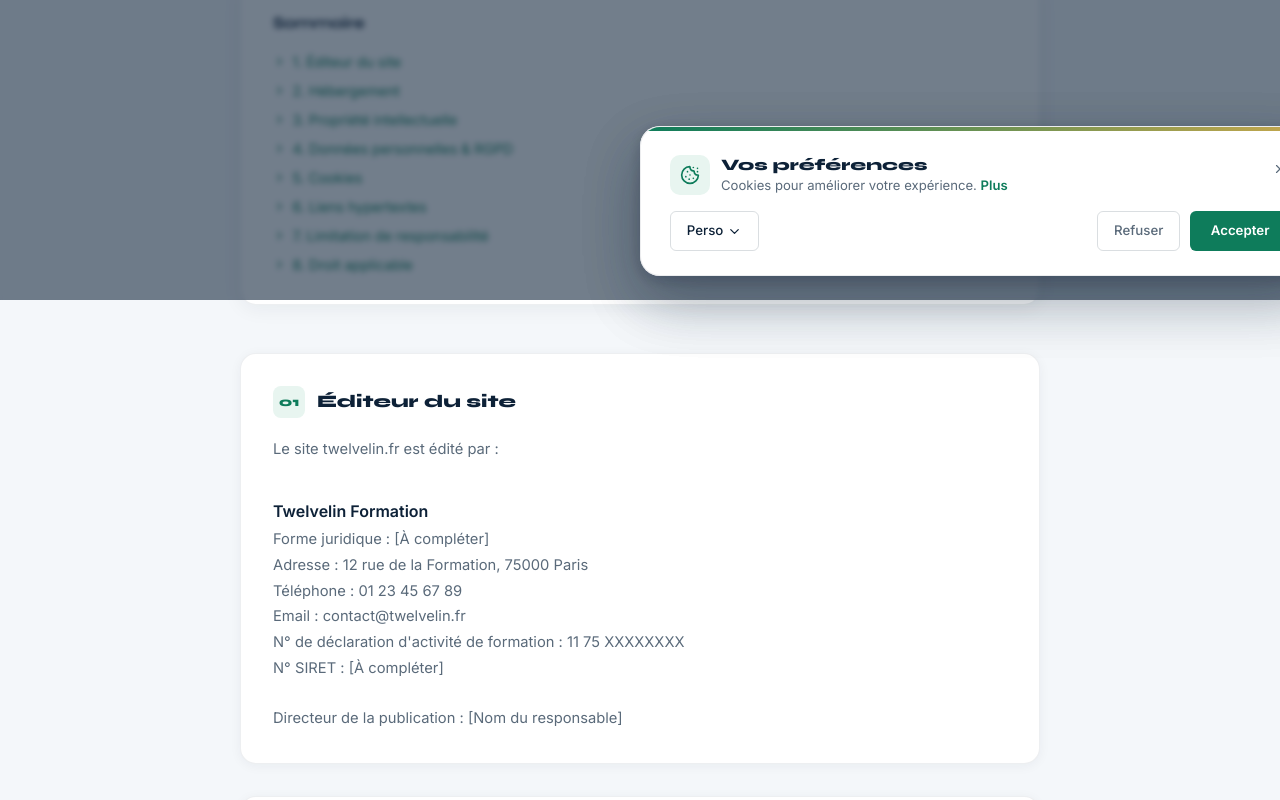
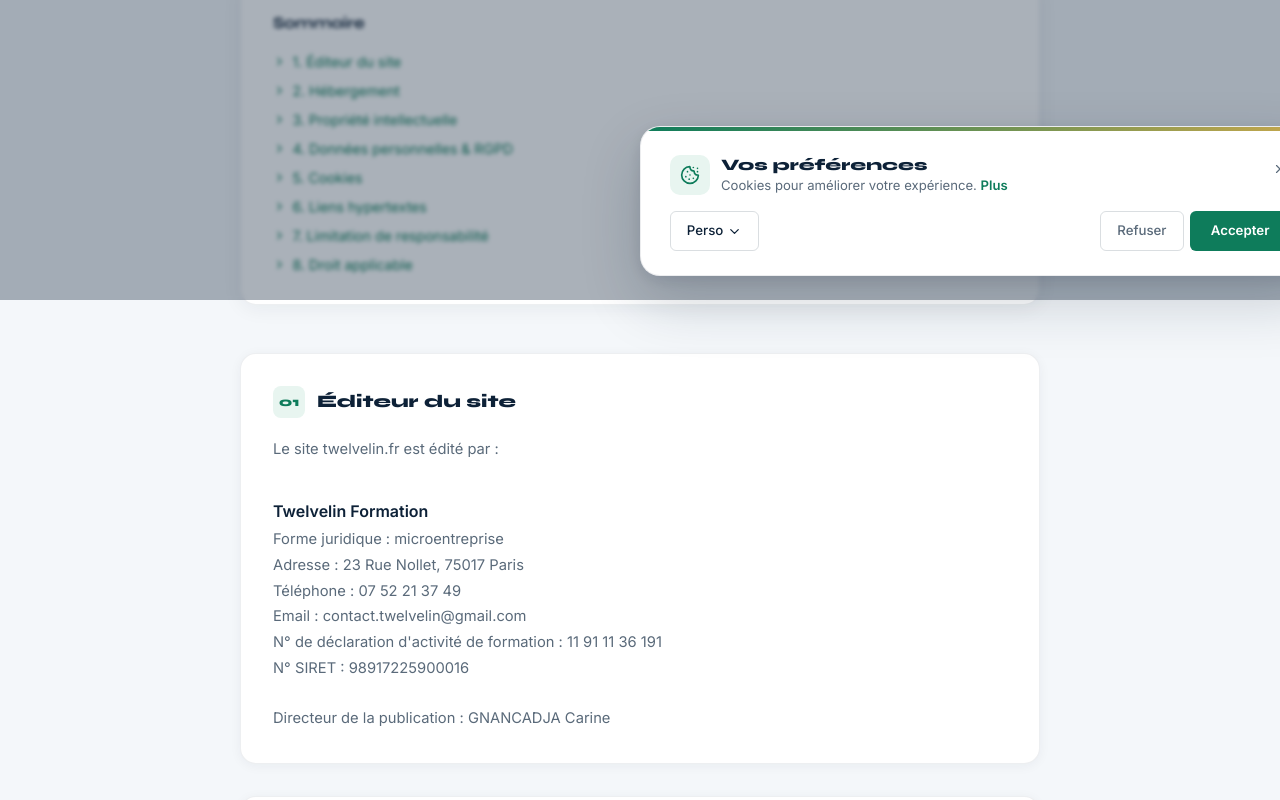
Before and after one commit to Yutux/twelvelin, a Next.js app: page /mentions-legales in a window 1280 px wide. Shown: the part 500-1300 px from the top of the page. Built offline with nearby package versions, Linux system fonts and the light colour scheme.

Commit message:
feat: update contact information and SEO keywords across the application

```diff
--- a/app/mentions-legales/MentionsContent.tsx
+++ b/app/mentions-legales/MentionsContent.tsx
@@ -9,14 +9,14 @@
     content: `Le site twelvelin.fr est édité par :
 
 **Twelvelin Formation**
-Forme juridique : [À compléter]
-Adresse : 12 rue de la Formation, 75000 Paris
-Téléphone : 01 23 45 67 89
-Email : contact@twelvelin.fr
-N° de déclaration d'activité de formation : 11 75 XXXXXXXX
-N° SIRET : [À compléter]
+Forme juridique : microentreprise
+Adresse : 23 Rue Nollet, 75017 Paris
+Téléphone : 07 52 21 37 49
+Email : contact.twelvelin@gmail.com
+N° de déclaration d'activité de formation : 11 91 11 36 191
+N° SIRET : 98917225900016
 
-Directeur de la publication : [Nom du responsable]`,
+Directeur de la publication : GNANCADJA Carine`,
   },
   {
     title: "2. Hébergement",
--- a/app/nous-contacter/ContactContent.tsx
+++ b/app/nous-contacter/ContactContent.tsx
@@ -71,9 +71,9 @@
             {/* Coordonnées */}
             <div style={{ display: "flex", flexDirection: "column", gap: "0.9rem", marginBottom: "2rem" }}>
               {[
-                { icon: <MapPin size={18} />, label: "Adresse", val: "12 rue de la Formation, 75000 Paris", color: "var(--emerald)" },
-                { icon: <Mail size={18} />, label: "Email", val: "contact@twelvelin.fr", color: "var(--gold)" },
-                { icon: <Phone size={18} />, label: "Téléphone", val: "01 23 45 67 89", color: "var(--emerald)" },
+                { icon: <MapPin size={18} />, label: "Adresse", val: "23 Rue Nollet, 75017 Paris.", color: "var(--emerald)" },
+                { icon: <Mail size={18} />, label: "Email", val: "contact.twelvelin@gmail.com", color: "var(--gold)" },
+                { icon: <Phone size={18} />, label: "Téléphone", val: "07 52 21 37 49", color: "var(--emerald)" },
                 { icon: <Clock size={18} />, label: "Horaires", val: "Lun–Ven : 9h–18h", color: "var(--gold)" },
               ].map((c, i) => (
                 <motion.div key={i}
--- a/components/UI/CookieBanner.tsx
+++ b/components/UI/CookieBanner.tsx
@@ -30,35 +30,34 @@
   return { consent, save };
 }
 
-export default function CookieBanner({ forceOpen }: { forceOpen?: boolean }) {
-  // On lit localStorage directement à l'init pour éviter le race condition
+export default function CookieBanner() {
   const [visible, setVisible] = useState(false);
   const [expanded, setExpanded] = useState(false);
   const [analytics, setAnalytics] = useState(true);
   const [isMobile, setIsMobile] = useState(false);
 
+  // 1. Affichage automatique au premier visit
   useEffect(() => {
-    // Détecter si on est en mobile
+    const stored = localStorage.getItem(COOKIE_KEY);
+    if (stored) return;
+    const timer = setTimeout(() => setVisible(true), 1000);
+    return () => clearTimeout(timer);
+  }, []);
+
+  // 2. Écoute le bouton "Gérer mes cookies" du footer
+  useEffect(() => {
+    const handler = () => setVisible(true);
+    window.addEventListener("openCookieBanner", handler);
+    return () => window.removeEventListener("openCookieBanner", handler);
+  }, []);
+
+  // 3. Détecter mobile
+  useEffect(() => {
     const checkMobile = () => setIsMobile(window.innerWidth < 640);
     checkMobile();
     window.addEventListener("resize", checkMobile);
     return () => window.removeEventListener("resize", checkMobile);
   }, []);
-
-  useEffect(() => {
-    // Vérifier si un choix existe déjà
-    const stored = localStorage.getItem(COOKIE_KEY);
-    if (stored && !forceOpen) return; // Déjà un choix — on n'affiche pas sauf si on force l'ouverture
-
-    if (forceOpen) {
-      setVisible(true);
-      return;
-    }
-
-    // Pas encore de choix → afficher après délai
-    const timer = setTimeout(() => setVisible(true), 1000);
-    return () => clearTimeout(timer);
-  }, [forceOpen]); // Réagir si on force l'ouverture depuis le parent
 
   const save = (state: ConsentState) => {
     localStorage.setItem(COOKIE_KEY, JSON.stringify(state));
@@ -115,22 +114,24 @@
                     <Cookie size={isMobile ? 16 : 20} color="var(--emerald)" />
                   </div>
                   <div style={{ minWidth: 0, flex: 1 }}>
-                    <h3 style={{ fontFamily: "Syne,sans-serif", fontWeight: 800, fontSize: isMobile ? "0.82rem" : "1rem", color: "var(--navy)", marginBottom: "0.2rem", lineHeight: 1.3, margin: 0, wordBreak: "break-word" }}>
+                    <h3 style={{ fontFamily: "Syne,sans-serif", fontWeight: 800, fontSize: isMobile ? "0.82rem" : "1rem", color: "var(--navy)", margin: 0, lineHeight: 1.3, wordBreak: "break-word" }}>
                       Vos préférences
                     </h3>
-                    <p style={{ color: "var(--gray-text)", fontSize: isMobile ? "0.72rem" : "0.82rem", lineHeight: 1.4, marginBottom: 0, margin: 0, wordWrap: "break-word", overflowWrap: "break-word" }}>
+                    <p style={{ color: "var(--gray-text)", fontSize: isMobile ? "0.72rem" : "0.82rem", lineHeight: 1.4, margin: 0, overflowWrap: "break-word" }}>
                       Cookies pour améliorer votre expérience.{" "}
-                      <Link href="/mentions-legales" style={{ color: "var(--emerald)", textDecoration: "none", fontWeight: 600, display: "inline" }}>
+                      <Link href="/mentions-legales" style={{ color: "var(--emerald)", textDecoration: "none", fontWeight: 600 }}>
                         Plus
                       </Link>
                     </p>
                   </div>
                 </div>
-                <button onClick={rejectAll}
-                  style={{ background: "none", border: "none", cursor: "pointer", color: "var(--gray-text)", padding: "0", flexShrink: 0, borderRadius: 6, transition: "background 0.15s", width: 20, height: 20, display: "flex", alignItems: "center", justifyContent: "center", marginTop: "0.2rem" }}
+                <button
+                  onClick={rejectAll}
                   aria-label="Fermer"
+                  style={{ background: "none", border: "none", cursor: "pointer", color: "var(--gray-text)", padding: 0, flexShrink: 0, borderRadius: 6, width: 20, height: 20, display: "flex", alignItems: "center", justifyContent: "center", marginTop: "0.2rem" }}
                   onMouseEnter={e => e.currentTarget.style.background = "rgba(13,33,55,0.06)"}
-                  onMouseLeave={e => e.currentTarget.style.background = "none"}>
+                  onMouseLeave={e => e.currentTarget.style.background = "none"}
+                >
                   <X size={14} />
                 </button>
               </div>
@@ -170,33 +171,41 @@
 
               {/* Actions */}
               <div style={{ display: "flex", alignItems: "stretch", gap: isMobile && expanded ? "0" : isMobile ? "0.4rem" : "0.75rem", flexDirection: isMobile && expanded ? "column" : "row", width: "100%" }}>
-                <button onClick={() => setExpanded(!expanded)}
-                  style={{ display: "flex", alignItems: "center", justifyContent: "center", gap: "0.2rem", background: "none", border: "1px solid rgba(13,33,55,0.15)", color: "var(--navy)", padding: isMobile ? "0.4rem 0.6rem" : "0.55rem 1rem", borderRadius: 6, fontWeight: 500, fontSize: isMobile ? "0.73rem" : "0.83rem", cursor: "pointer", fontFamily: "Inter,sans-serif", transition: "background 0.15s", width: isMobile && expanded ? "100%" : isMobile && !expanded ? "auto" : "auto", whiteSpace: "nowrap", flex: 0 }}
+                <button
+                  onClick={() => setExpanded(!expanded)}
+                  style={{ display: "flex", alignItems: "center", justifyContent: "center", gap: "0.2rem", background: "none", border: "1px solid rgba(13,33,55,0.15)", color: "var(--navy)", padding: isMobile ? "0.4rem 0.6rem" : "0.55rem 1rem", borderRadius: 6, fontWeight: 500, fontSize: isMobile ? "0.73rem" : "0.83rem", cursor: "pointer", fontFamily: "Inter,sans-serif", transition: "background 0.15s", whiteSpace: "nowrap", flex: 0 }}
                   onMouseEnter={e => e.currentTarget.style.background = "var(--bg-light)"}
-                  onMouseLeave={e => e.currentTarget.style.background = "none"}>
+                  onMouseLeave={e => e.currentTarget.style.background = "none"}
+                >
                   Perso {expanded ? <ChevronUp size={15} /> : <ChevronDown size={15} />}
                 </button>
 
                 {expanded && (
-                  <button onClick={saveCustom}
-                    style={{ background: "var(--navy)", color: "white", border: "none", padding: isMobile ? "0.4rem 0.65rem" : "0.55rem 1.1rem", borderRadius: 6, fontWeight: 600, fontSize: isMobile ? "0.73rem" : "0.83rem", cursor: "pointer", fontFamily: "Inter,sans-serif", transition: "opacity 0.15s", width: "100%", whiteSpace: "nowrap", flex: 0 }}
+                  <button
+                    onClick={saveCustom}
+                    style={{ background: "var(--navy)", color: "white", border: "none", padding: isMobile ? "0.4rem 0.65rem" : "0.55rem 1.1rem", borderRadius: 6, fontWeight: 600, fontSize: isMobile ? "0.73rem" : "0.83rem", cursor: "pointer", fontFamily: "Inter,sans-serif", transition: "opacity 0.15s", width: "100%", whiteSpace: "nowrap" }}
                     onMouseEnter={e => e.currentTarget.style.opacity = "0.85"}
-                    onMouseLeave={e => e.currentTarget.style.opacity = "1"}>
+                    onMouseLeave={e => e.currentTarget.style.opacity = "1"}
+                  >
                     Sauvegarder
                   </button>
                 )}
 
-                <div style={{ display: "flex", gap: isMobile && expanded ? "0.4rem" : isMobile ? "0.4rem" : "0.6rem", marginLeft: isMobile && !expanded ? "0" : isMobile && expanded ? "0" : "auto", width: isMobile && expanded ? "100%" : "auto", flexDirection: isMobile && expanded ? "row" : "row", flex: isMobile && !expanded ? 1 : "initial", minWidth: 0 }}>
-                  <button onClick={rejectAll}
-                    style={{ background: "none", border: "1px solid rgba(13,33,55,0.15)", color: "var(--gray-text)", padding: isMobile ? "0.4rem 0.6rem" : "0.55rem 1rem", borderRadius: 6, fontWeight: 500, fontSize: isMobile ? "0.73rem" : "0.83rem", cursor: "pointer", fontFamily: "Inter,sans-serif", transition: "background 0.15s", flex: isMobile ? 1 : "initial", whiteSpace: "nowrap", minWidth: 0 }}
+                <div style={{ display: "flex", gap: "0.4rem", marginLeft: isMobile ? "0" : "auto", flex: isMobile && !expanded ? 1 : "initial" }}>
+                  <button
+                    onClick={rejectAll}
+                    style={{ background: "none", border: "1px solid rgba(13,33,55,0.15)", color: "var(--gray-text)", padding: isMobile ? "0.4rem 0.6rem" : "0.55rem 1rem", borderRadius: 6, fontWeight: 500, fontSize: isMobile ? "0.73rem" : "0.83rem", cursor: "pointer", fontFamily: "Inter,sans-serif", transition: "background 0.15s", flex: isMobile ? 1 : "initial", whiteSpace: "nowrap" }}
                     onMouseEnter={e => e.currentTarget.style.background = "var(--bg-light)"}
-                    onMouseLeave={e => e.currentTarget.style.background = "none"}>
+                    onMouseLeave={e => e.currentTarget.style.background = "none"}
+                  >
                     Refuser
                   </button>
-                  <button onClick={acceptAll}
-                    style={{ background: "var(--emerald)", color: "white", border: "none", padding: isMobile ? "0.4rem 0.7rem" : "0.55rem 1.3rem", borderRadius: 6, fontWeight: 700, fontSize: isMobile ? "0.73rem" : "0.83rem", cursor: "pointer", fontFamily: "Inter,sans-serif", transition: "opacity 0.15s, transform 0.15s", flex: isMobile ? 1 : "initial", whiteSpace: "nowrap", minWidth: 0 }}
+                  <button
+                    onClick={acceptAll}
+                    style={{ background: "var(--emerald)", color: "white", border: "none", padding: isMobile ? "0.4rem 0.7rem" : "0.55rem 1.3rem", borderRadius: 6, fontWeight: 700, fontSize: isMobile ? "0.73rem" : "0.83rem", cursor: "pointer", fontFamily: "Inter,sans-serif", transition: "opacity 0.15s, transform 0.15s", flex: isMobile ? 1 : "initial", whiteSpace: "nowrap" }}
                     onMouseEnter={e => { e.currentTarget.style.opacity = "0.88"; e.currentTarget.style.transform = "translateY(-1px)"; }}
-                    onMouseLeave={e => { e.currentTarget.style.opacity = "1"; e.currentTarget.style.transform = ""; }}>
+                    onMouseLeave={e => { e.currentTarget.style.opacity = "1"; e.currentTarget.style.transform = ""; }}
+                  >
                     Accepter
                   </button>
                 </div>
@@ -251,8 +260,7 @@
           position: "absolute", top: isMobile ? 2.5 : 3,
           left: checked ? (isMobile ? 19 : 21) : (isMobile ? 2.5 : 3),
           width: isMobile ? 17 : 18, height: isMobile ? 17 : 18, borderRadius: "50%",
-          background: "white",
-          boxShadow: "0 1px 4px rgba(0,0,0,0.2)",
+          background: "white", boxShadow: "0 1px 4px rgba(0,0,0,0.2)",
           transition: "left 0.25s",
         }} />
       </button>
--- a/components/UI/CookiePreferencesButton.tsx
+++ b/components/UI/CookiePreferencesButton.tsx
@@ -1,23 +1,13 @@
 "use client";
-import { useState, useEffect } from "react";
 import { Cookie } from "lucide-react";
-import CookieBanner from "./CookieBanner";
 
 export default function CookiePreferencesButton() {
-  const [open, setOpen] = useState(false);
-
-  useEffect(() => {
-    if (!localStorage.getItem("twelvelin_cookie_consent")) {
-      setOpen(true);
-    }
-  }, []);
-
   const handleOpen = () => {
-    setOpen(true);
+    localStorage.removeItem("twelvelin_cookie_consent");
+    window.dispatchEvent(new CustomEvent("openCookieBanner"));
   };
 
   return (
-    <>
     <button
       onClick={handleOpen}
       style={{
@@ -32,7 +22,5 @@
     >
       <Cookie size={12} /> Gérer mes cookies
     </button>
-      {open && <CookieBanner forceOpen />}
-    </>
   );
 }
--- a/components/layout/Footer.tsx
+++ b/components/layout/Footer.tsx
@@ -64,9 +64,9 @@
           <div>
             <h4 style={{ fontFamily: "Syne,sans-serif", fontWeight: 700, marginBottom: "1rem", fontSize: "0.9rem", color: "var(--gold)" }}>Contact</h4>
             {[
-              { icon: <MapPin size={13} />, text: "12 rue de la Formation, 75000 Paris" },
-              { icon: <Mail size={13} />, text: "contact@twelvelin.fr" },
-              { icon: <Phone size={13} />, text: "01 23 45 67 89" },
+              { icon: <MapPin size={13} />, text: "23 Rue Nollet, 75017 Paris." },
+              { icon: <Mail size={13} />, text: "contact.twelvelin@gmail.com" },
+              { icon: <Phone size={13} />, text: "07 52 21 37 49" },
             ].map((c, i) => (
               <div key={i} style={{ display: "flex", alignItems: "flex-start", gap: "0.5rem", color: "rgba(255,255,255,0.5)", fontSize: "0.85rem", marginBottom: "0.6rem" }}>
                 <span style={{ marginTop: 2, flexShrink: 0, color: "var(--gold)" }}>{c.icon}</span>
@@ -80,7 +80,7 @@
         <div style={{ borderTop: "1px solid rgba(255,255,255,0.08)", paddingTop: "1.5rem", display: "flex", flexWrap: "wrap", justifyContent: "space-between", gap: "0.5rem", fontSize: "0.78rem", color: "rgba(255,255,255,0.3)" }}>
           <span>© 2025 Twelvelin Formation. Tous droits réservés.</span>
           <div style={{ display: "flex", gap: "1.2rem", alignItems: "center", flexWrap: "wrap" }}>
-            <span>N° déclaration : 11 75 XXXXXXXX</span>
+            <span>N° déclaration : 11 91 11 36 191</span>
             <Link href="/mentions-legales" style={{ color: "rgba(255,255,255,0.3)", textDecoration: "none", transition: "color 0.2s" }}
               onMouseEnter={e => e.currentTarget.style.color = "rgba(255,255,255,0.7)"}
               onMouseLeave={e => e.currentTarget.style.color = "rgba(255,255,255,0.3)"}>
--- a/components/layout/Navbar.tsx
+++ b/components/layout/Navbar.tsx
@@ -14,7 +14,7 @@
     ],
   },
   { label: "Comment ça marche", href: "/#etapes" },
-  { label: "Contact", href: "/nous-conta cter" },
+  //{ label: "Contact", href: "/nous-contacter" },
 ];
 
 export default function Navbar() {
```
Also changed, not shown: app/layout.tsx (+8 -0 lines). Lines whose indentation alone changed are shown as unchanged.
